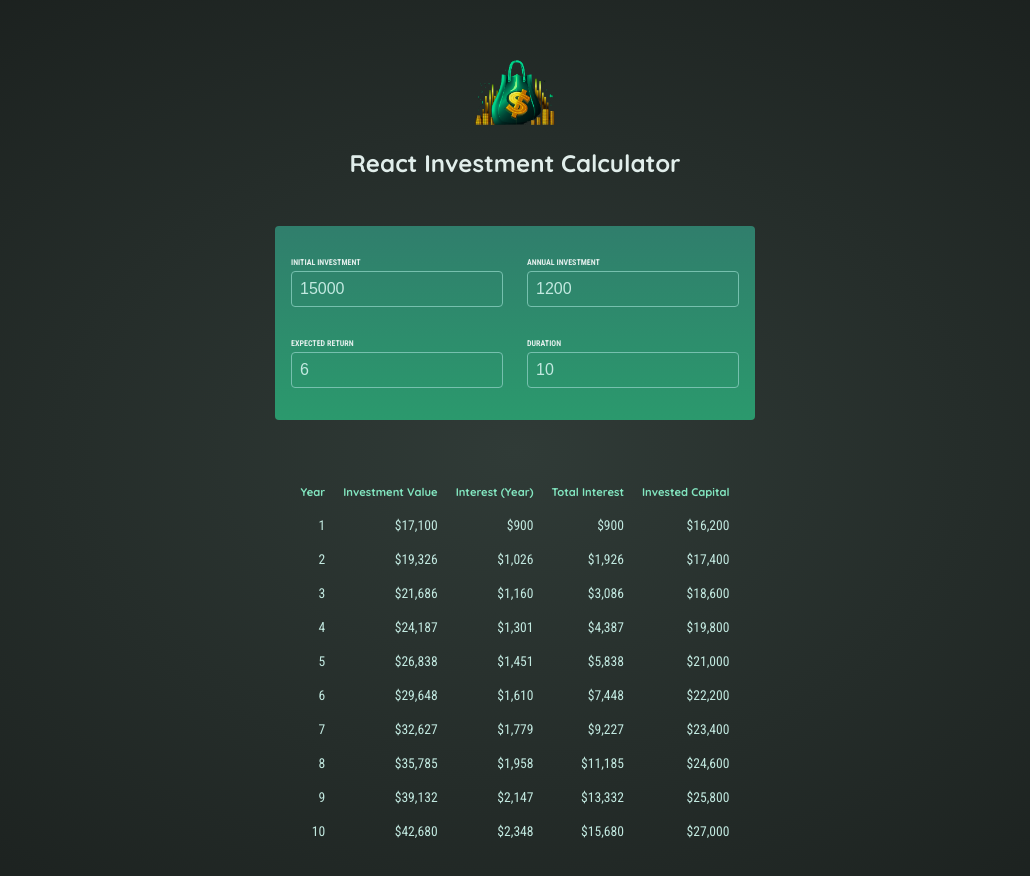
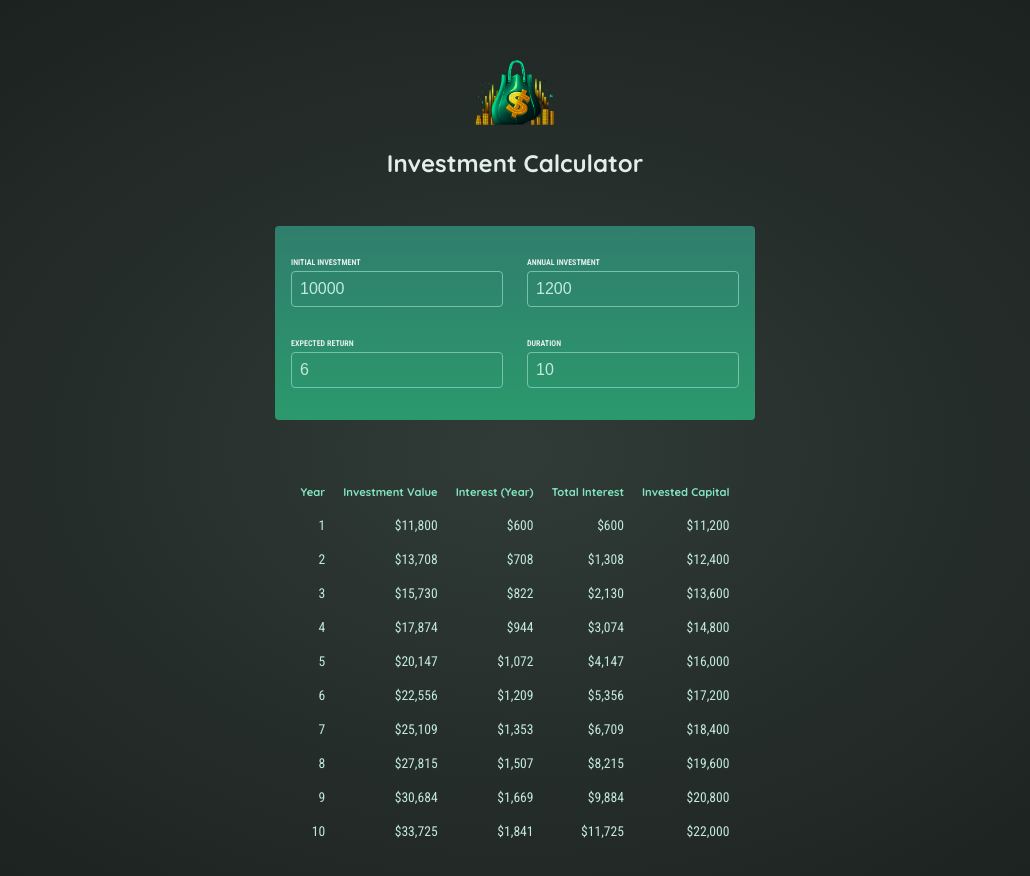
Before and after one commit to golkedj/react-investment-calculator, a React (Vite) app: page / in a window 1280 px wide. Shown: the top 876 px of the page, without its empty margins (125-1155 px from the left). Built offline with nearby package versions, Linux system fonts and the light colour scheme.

Commit message:
Fix invalid duration bug

```diff
--- a/src/App.jsx
+++ b/src/App.jsx
@@ -1,11 +1,12 @@
-import { useState } from "react";
-import Header from "./components/Header";
-import UserInput from "./components/UserInput";
-import Results from "./components/Results";
+import { useState } from 'react';
+
+import Header from './components/Header.jsx';
+import UserInput from './components/UserInput.jsx';
+import Results from './components/Results.jsx';
 
 function App() {
   const [userInput, setUserInput] = useState({
-    initialInvestment: 15000,
+    initialInvestment: 10000,
     annualInvestment: 1200,
     expectedReturn: 6,
     duration: 10,
@@ -13,20 +14,18 @@
 
   function handleChange(inputIdentifier, newValue) {
     setUserInput((prevUserInput) => {
-      return { ...prevUserInput, [inputIdentifier]: +newValue };
+      return {
+        ...prevUserInput,
+        [inputIdentifier]: newValue,
+      };
     });
   }
-
-  const inputIsValid = userInput.duration >= 1;
 
   return (
     <>
       <Header />
       <UserInput userInput={userInput} onChange={handleChange} />
-      {!inputIsValid && (
-        <p className="center">Please enter a duration greater than zero.</p>
-      )}
-      {inputIsValid && <Results input={userInput} />}
+      <Results input={userInput} />
     </>
   );
 }
--- a/src/components/Header.jsx
+++ b/src/components/Header.jsx
@@ -1,10 +1,10 @@
-import logo from "../assets/investment-calculator-logo.png";
+import logo from '../assets/investment-calculator-logo.png';
 
 export default function Header() {
   return (
     <header id="header">
-      <img src={logo} />
-      <h1>React Investment Calculator</h1>
+      <img src={logo} alt="Logo showing a money bag" />
+      <h1>Investment Calculator</h1>
     </header>
   );
 }
--- a/src/components/Results.jsx
+++ b/src/components/Results.jsx
@@ -1,11 +1,17 @@
-import { calculateInvestmentResults, formatter } from "../util/investment";
+import { calculateInvestmentResults, formatter } from "../util/investment.js";
 
 export default function Results({ input }) {
-  const resultsData = calculateInvestmentResults(input);
+  const results = [];
+  calculateInvestmentResults(input, results);
+
+  if (results.length === 0) {
+    return <p className="center">Invalid input data provided.</p>;
+  }
+
   const initialInvestment =
-    resultsData[0].valueEndOfYear -
-    resultsData[0].interest -
-    resultsData[0].annualInvestment;
+    results[0].valueEndOfYear -
+    results[0].interest -
+    results[0].annualInvestment;
 
   return (
     <table id="result">
@@ -19,12 +25,11 @@
         </tr>
       </thead>
       <tbody>
-        {resultsData.map((yearData) => {
+        {results.map((yearData) => {
           const totalInterest =
             yearData.valueEndOfYear -
             yearData.annualInvestment * yearData.year -
             initialInvestment;
-
           const totalAmountInvested = yearData.valueEndOfYear - totalInterest;
 
           return (
--- a/src/util/investment.js
+++ b/src/util/investment.js
@@ -9,22 +9,19 @@
   annualInvestment,
   expectedReturn,
   duration,
-}) {
-  const annualData = [];
+}, results) {
   let investmentValue = initialInvestment;
 
   for (let i = 0; i < duration; i++) {
     const interestEarnedInYear = investmentValue * (expectedReturn / 100);
     investmentValue += interestEarnedInYear + annualInvestment;
-    annualData.push({
+    results.push({
       year: i + 1, // year identifier
       interest: interestEarnedInYear, // the amount of interest earned in this year
       valueEndOfYear: investmentValue, // investment value at end of year
       annualInvestment: annualInvestment, // investment added in this year
     });
   }
-
-  return annualData;
 }
 
 // The browser-provided Intl API is used to prepare a formatter object
```
Also changed, not shown: src/components/UserInput.jsx (+6 -4 lines).
